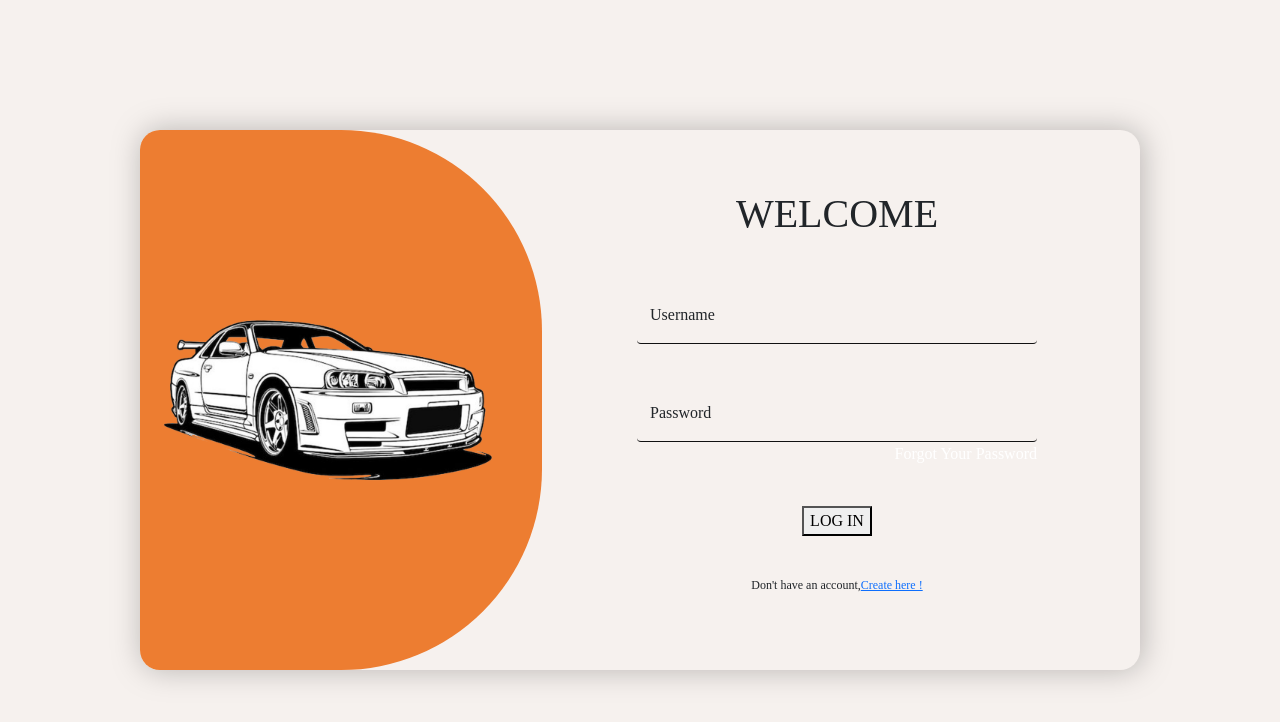
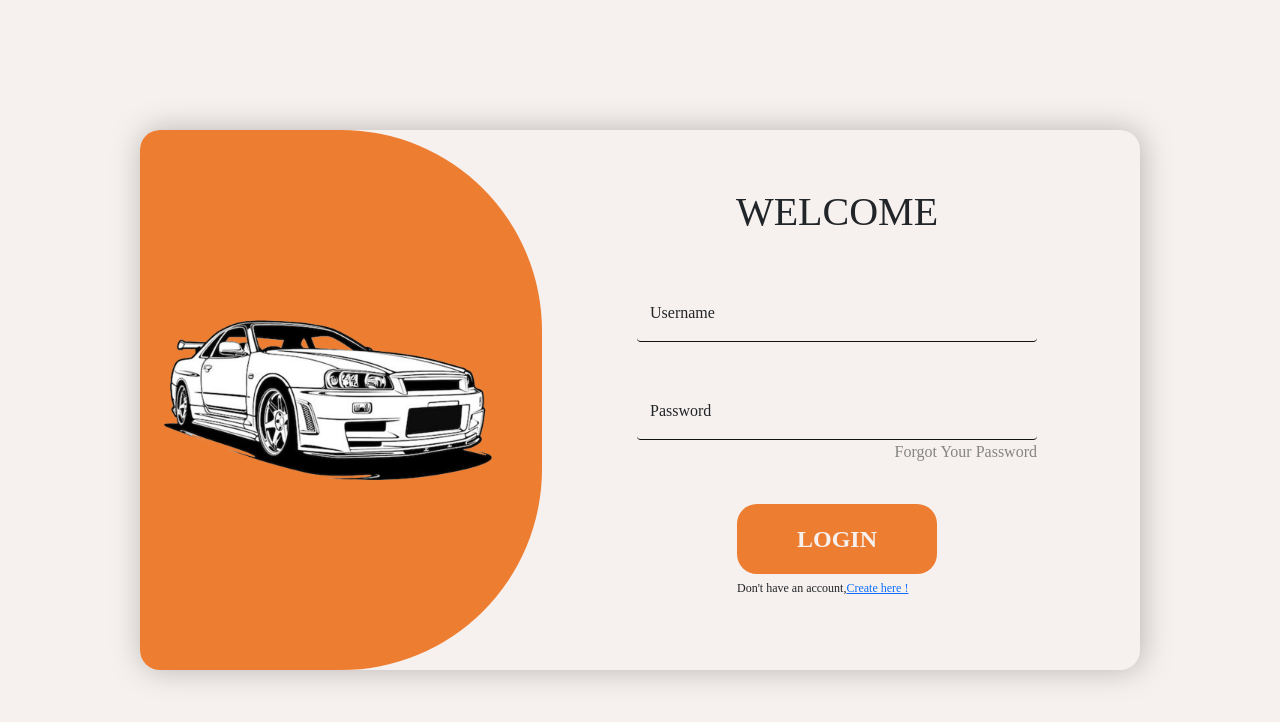
Before and after one commit to Besiiiii/Rental-Car, a React (Create React App) app in the folder ClientApp/: page /signin in a window 1280 px wide. Shown: the top 722 px of the page. Built offline with nearby package versions, Linux system fonts and the light colour scheme.

Commit message:
finished login page

```diff
--- a/ClientApp/src/Signin.css
+++ b/ClientApp/src/Signin.css
@@ -48,7 +48,10 @@
     display: flex;
     justify-content: end;
     text-decoration: none;
-    color: #FFF;
+    color: #858585;
+}
+.forgot:hover{
+    color: #ff0000;
 }
 .inpt{
     text-decoration: none;
@@ -59,3 +62,28 @@
     display: flex;
     font-size: 12px;
 }
+.inpt .form-control,
+.inpt .form-control:focus {
+  background-color: transparent;
+  border: none;
+  box-shadow: none;
+  outline: none;
+  border-bottom: 1px solid #111;
+}
+
+.loginbtn{
+    width: 200px;
+    height: 70px;
+    border-radius: 20px;
+    background: #ED7D31;
+    text-decoration: none;
+    color: #F6F1EE;
+    font-size: 24px;
+    border: none;
+    font-weight: 600;
+}
+.logdont{
+    display: flex;
+    flex-direction: column;
+    gap: 5px;
+}
--- a/ClientApp/src/components/Login.jsx
+++ b/ClientApp/src/components/Login.jsx
@@ -1,6 +1,7 @@
 import React from "react"
 import FloatingLabel from 'react-bootstrap/FloatingLabel';
 import Form from 'react-bootstrap/Form';
+import { Link } from "react-router-dom";
 
 export const Login = () => {
     return(
@@ -15,14 +16,15 @@ export const Login = () => {
             <Form.Control type="username" placeholder="Your Username..." className="inp"/>
             </FloatingLabel>
             <div>
-                <FloatingLabel controlId="floatingPassword" label="Password" >
+                <FloatingLabel controlId="floatingPassword" label="Password" className="inpt" >
                 <Form.Control type="password" placeholder="Password" className="inp" />
                 </FloatingLabel>
                 <a href="" className="forgot">Forgot Your Password</a> </div>
-                <button>LOG IN</button>
+                <div className="logdont">
+                <button className="loginbtn"><Link to='/' className="loginbtn">LOGIN</Link></button>
                 <div className="dont">
                 <p>Don't have an account,</p>
-                <a href="" >Create here ! </a> </div>
+                <a href="" >Create here ! </a> </div></div>
             </div>
         </div>
     </div>
```
